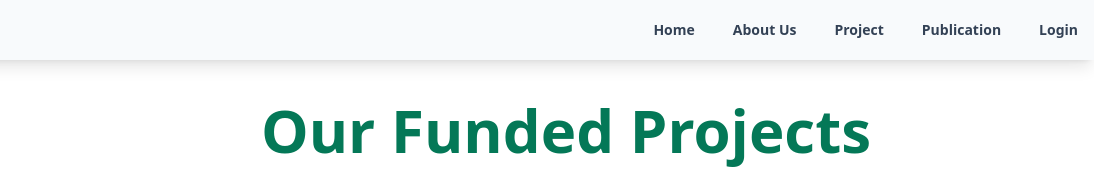
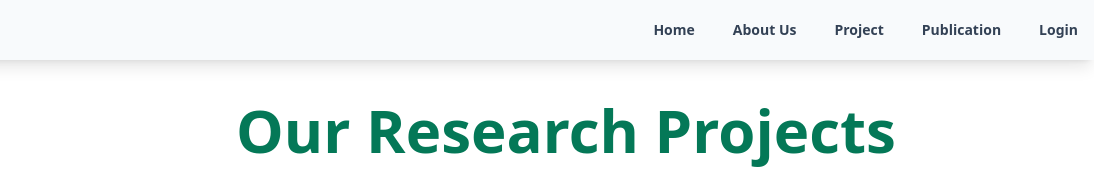
Before and after one commit to airis-group/wikiairis, an Astro site: page /project in a window 1280 px wide. Shown: the top 172 px of the page, 186-1280 px from the left. Built offline with nearby package versions, Linux system fonts and the light colour scheme; Astro itself is replaced by a stand-in of ours; some icons are missing.

Commit message:
Update project.astro

```diff
--- a/src/pages/project.astro
+++ b/src/pages/project.astro
@@ -23,7 +23,7 @@ const projects = [
   >
     <div class="flex flex-col items-center justify-center">
       <h1 class="text-3xl sm:text-6xl font-bold text-emerald-700 text-center">
-        Our Funded Projects
+        Our Research Projects
       </h1>
       <!-- <p class="text-sm text-slate-400 text-center max-w-xl mt-4">
         Our research team is composed of highly qualified and dedicated
```
